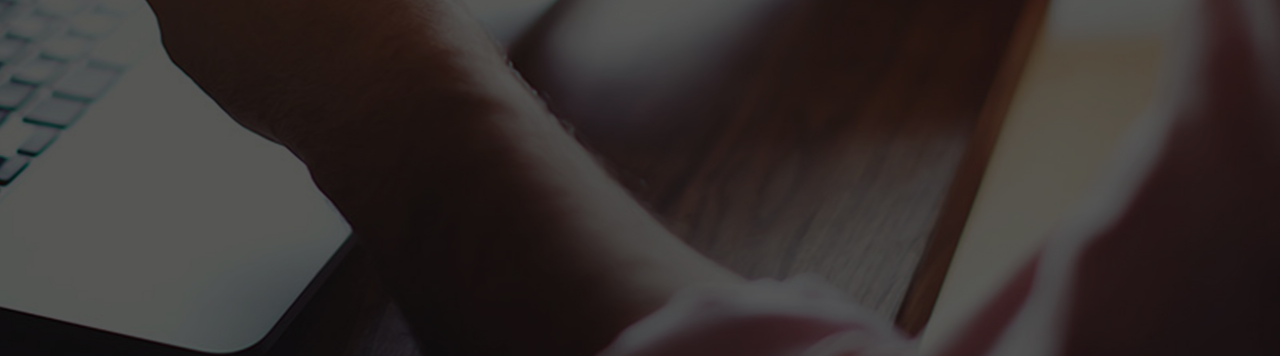
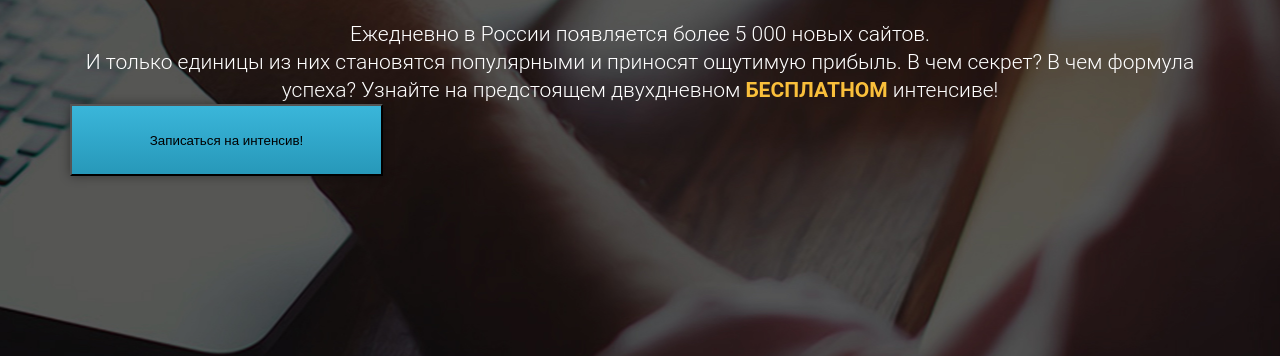
Before and after one commit to Olviga/BeOnMaxWP_first, a plain HTML site: page index.html in a window 1280 px wide. Shown: the part 444-800 px from the top of the page. Drawn offline with Linux system fonts and the light colour scheme.

Commit message:
feat: add section promo

```diff
--- a/css/style.css
+++ b/css/style.css
@@ -12,7 +12,7 @@
 .promo{
     height: 800px;
     background: url('../img/bg/main_bg.png') center center/cover no-repeat;
-    padding: 38px 0 691px 0;
+    padding: 38px 0 62px 0;
 }
 
 .logo .logo_img {
@@ -61,3 +61,30 @@ h2.title{
     color: #FFFFFF;
     padding-top: 21px;
 }
+
+.promo .promo_text{
+    padding: 0 13px;
+    margin-top: 23px;
+    font-family: 'Roboto';
+    font-style: normal;
+    font-weight: 300;
+    font-size: 21px;
+    line-height: 28px;
+    color: #FFFFFF;
+    text-align: center;
+}
+
+.promo .promo_text span{
+    font-weight: 700;
+    color: #F9BF3B;
+}
+
+.promo .promo_btn{
+    width: 313px;
+    height: 72px;
+    left: 805px;
+    top: 551px;
+
+    background: linear-gradient(0deg, #2798B9 0%, #3AB6DA 100%);
+    box-shadow: 0px 0px 10px rgba(0, 0, 0, 0.4);
+}
--- a/index.html
+++ b/index.html
@@ -4,7 +4,7 @@
     <meta charset="UTF-8">
     <meta http-equiv="X-UA-Compatible" content="IE=edge">
     <meta name="viewport" content="width=device-width, initial-scale=1.0">
-    <title>WordPress иннсив</title>
+    <title>WordPress интенсив</title>
     <link rel="stylesheet" href="css/style.css">
 </head>
 <body>
@@ -20,10 +20,17 @@
                 <h2 class="title_big">это просто!</h2>
                 <div class="line"></div>
             </div>
+            <h2 class="title">Куда сложнее сделать это правильно!</h2>
 
-            <h2 class="title">Куда сложнее сделать это правильно!</h2>
+            <div class="promo_text">Ежедневно в России появляется более 5 000 новых сайтов.<br>
+            И только единицы из них становятся популярными и приносят ощутимую прибыль. В чем секрет? В чем формула успеха? Узнайте на предстоящем двухдневном <span>БЕСПЛАТНОМ</span> интенсиве!</div>
+
+            <button class="promo_btn">
+                Записаться на интенсив!
+            </button>
         </div>
     </section>
+
 
 <script>
 let admin
```
Also changed, not shown: img/bg/bg.png (renamed from img/bg/Фон.png).
